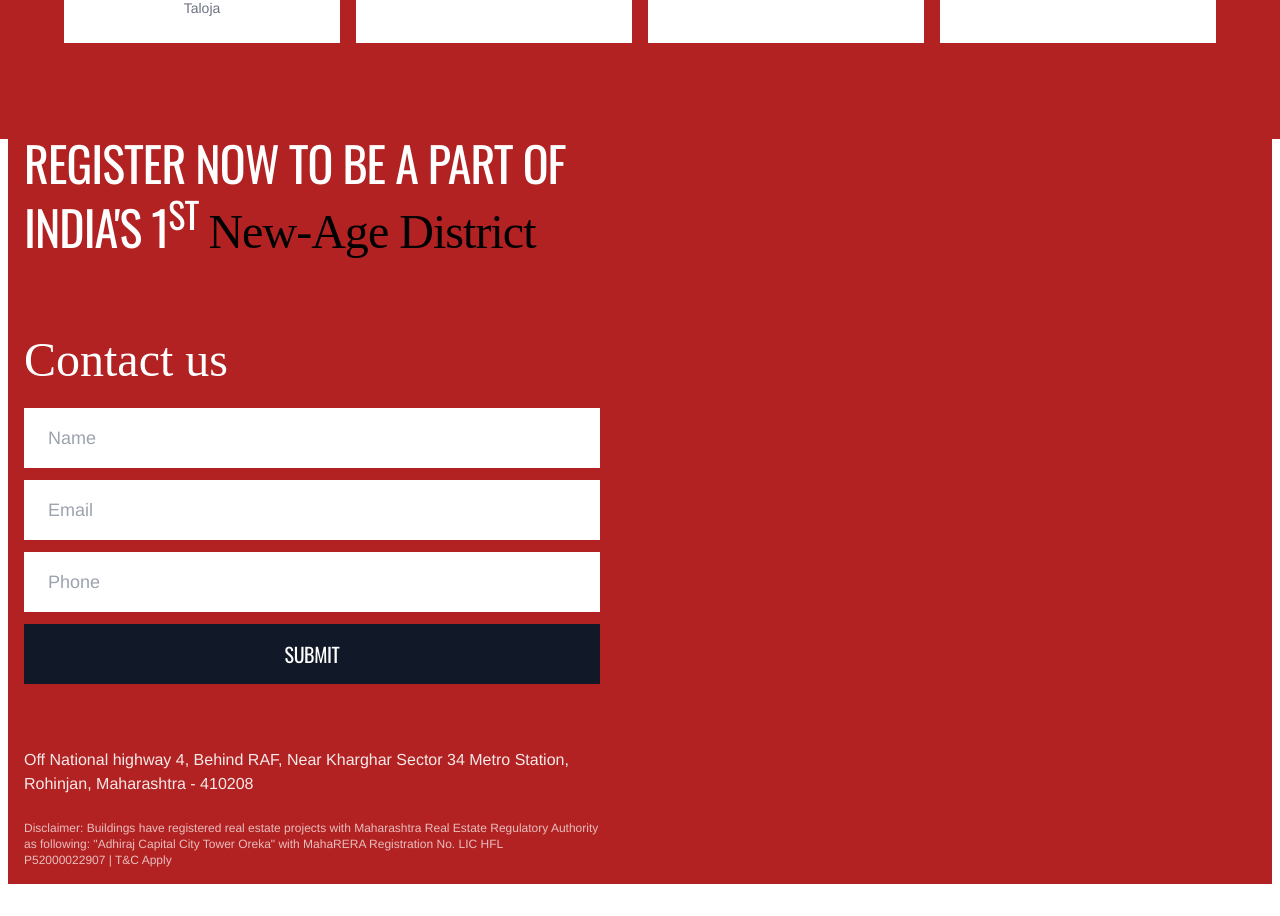
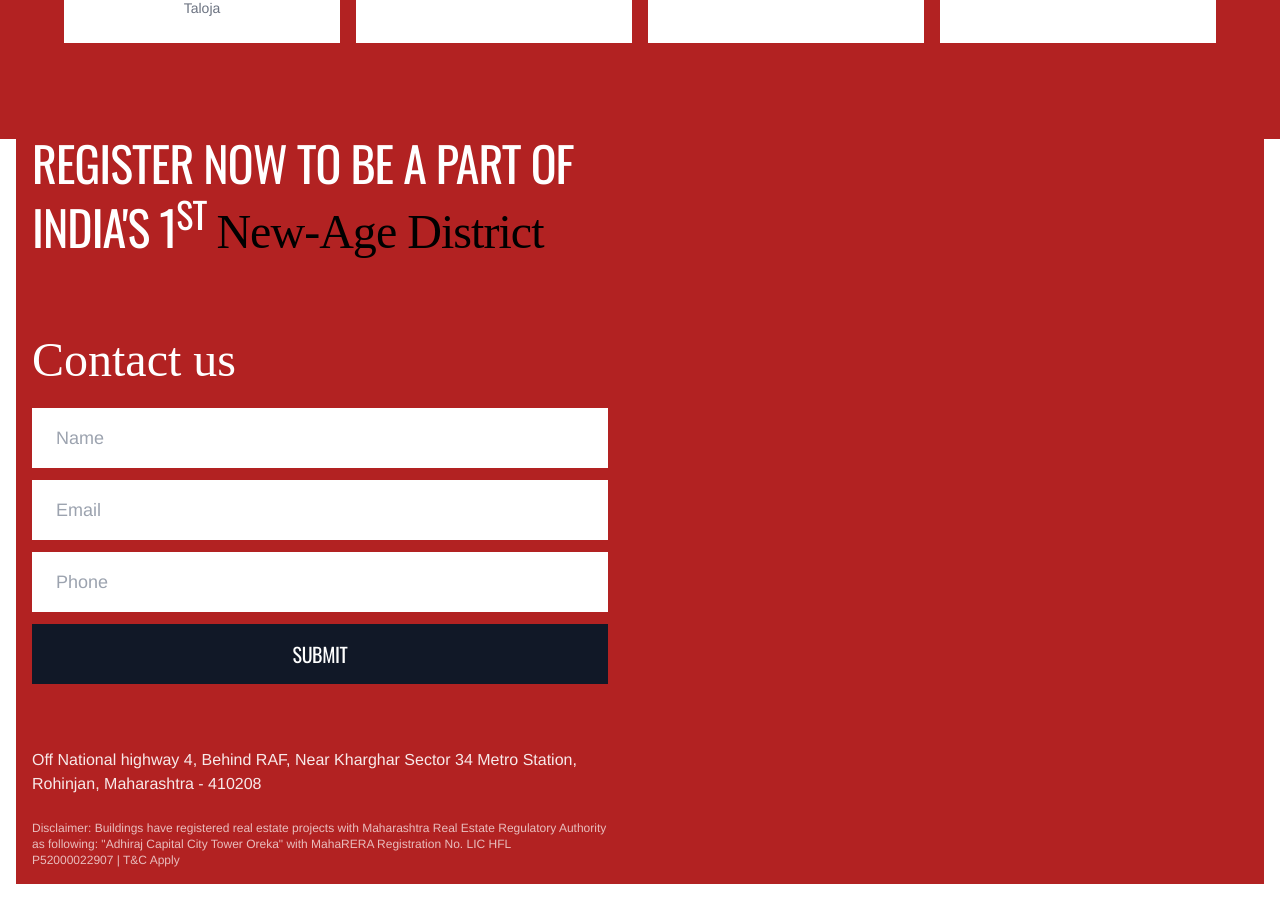
Before and after one commit to sd025/gozoop-task, a React (Vite) app in the folder Frontend/: page / in a window 1280 px wide. Shown: the part 4153-5069 px from the top of the page. Before the commit the page ends 5045 px from the top, so only its background shows below. Built offline with nearby package versions, Linux system fonts and the light colour scheme.

Commit message:
border for footer updated

```diff
--- a/Frontend/src/sections/Contact.tsx
+++ b/Frontend/src/sections/Contact.tsx
@@ -1,6 +1,6 @@
 export default function Contact() {
     return (
-      <section className="bg-brand-darkRed border-l-8 border-r-8 border-b-8 border-white overflow-hidden">
+      <section className="bg-brand-darkRed border-r-[16px] border-l-[16px] border-b-[32px] border-white overflow-hidden">
         <div className="container mx-auto px-4">
           <h2 className="text-left text-5xl text-white mb-20">
             <div className="font-display mb-4">REGISTER NOW TO BE A PART OF</div>
```
